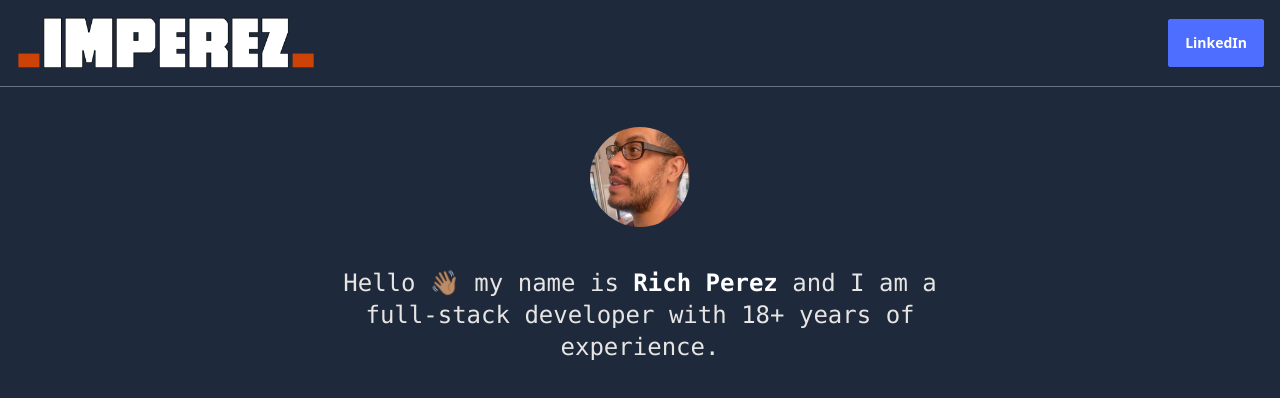
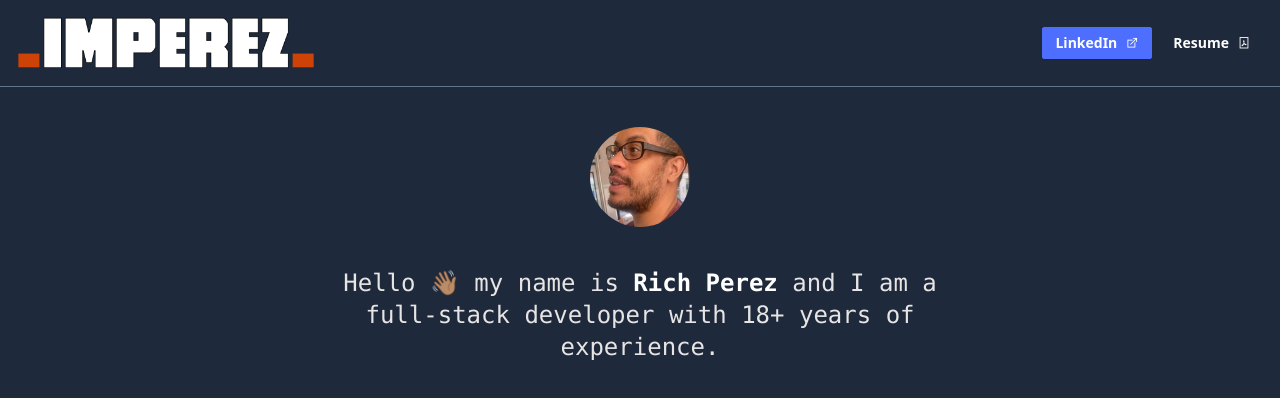
Before and after one commit to perez-rich/richperez.dev, a Next.js app: page / in a window 1280 px wide. Shown: the top 398 px of the page. Built offline with nearby package versions, Linux system fonts and the light colour scheme.

Commit message:
added resume download to header (#12)

```diff
--- /dev/null
+++ b/app/components/Header.tsx
@@ -0,0 +1,13 @@
+import Image from 'next/image';
+import LinkedInButton from './buttons/LinkedInButton';
+import ResumeButton from './buttons/ResumeButton';
+
+export default function () {
+    return <header className="flex flex-col md:flex-row items-center md:justify-between px-4 border-b py-4 md:py-0 border-slate-500">
+    <a href="/"><Image src="/img/site-logo.png" alt="imperez logo" width="300" height="86" /></a>
+    <nav className="flex gap-2 justify-center">
+      <LinkedInButton />
+      <ResumeButton />
+    </nav>
+  </header>;
+}
--- /dev/null
+++ b/app/components/buttons/LinkedInButton.tsx
@@ -0,0 +1,5 @@
+export default function () {
+    return <a className="btn btn-sm btn-primary text-white md:my-4" href="https://www.linkedin.com/in/imperez/" target="_blank" >
+        LinkedIn <i className="las la-external-link-alt"></i>
+    </a>;
+}
--- /dev/null
+++ b/app/components/buttons/ResumeButton.tsx
@@ -0,0 +1,5 @@
+export default function () {
+    return <a className="btn btn-sm btn-ghost text-white md:my-4" href="https://docs.google.com/document/d/1-X2XsNCaCy0j93hHALWcO9V_5NWPxGGYRBbh7p0eAxk/export?format=pdf" target="_blank">
+        Resume <i className="lar la-file-pdf"></i>
+    </a>;
+}
--- a/app/layout.tsx
+++ b/app/layout.tsx
@@ -1,6 +1,6 @@
 import type { Metadata } from 'next'
-import Image from 'next/image';
 import './globals.css'
+import Header from './components/Header'
 
 export const metadata: Metadata = {
   title: 'imperez',
@@ -12,13 +12,12 @@ export const metadata: Metadata = {
 export default function RootLayout({children}: {children: React.ReactNode}) {
   return (
     <html lang="en" data-theme="corporate">
+      <head>
+        <link rel="preconnect" href="https://maxst.icons8.com/" />
+        <link rel="stylesheet" href="https://maxst.icons8.com/vue-static/landings/line-awesome/line-awesome/1.3.0/css/line-awesome.min.css"></link>
+      </head>
       <body className="bg-slate-800 text-stone-200 h-screen">
-        <header className="flex flex-col md:flex-row items-center md:justify-between px-4 border-b py-4 md:py-0 border-slate-500">
-          <a href="/"><Image src="/img/site-logo.png" alt="imperez logo" width="300" height="86" /></a>
-          <nav className="flex justify-center">
-            <a className="btn btn-primary text-white md:my-4" href="https://www.linkedin.com/in/imperez/" target="_blank" >LinkedIn</a>
-          </nav>
-        </header>
+        <Header />
         <main className="px-4">
           {children}
         </main>
```
